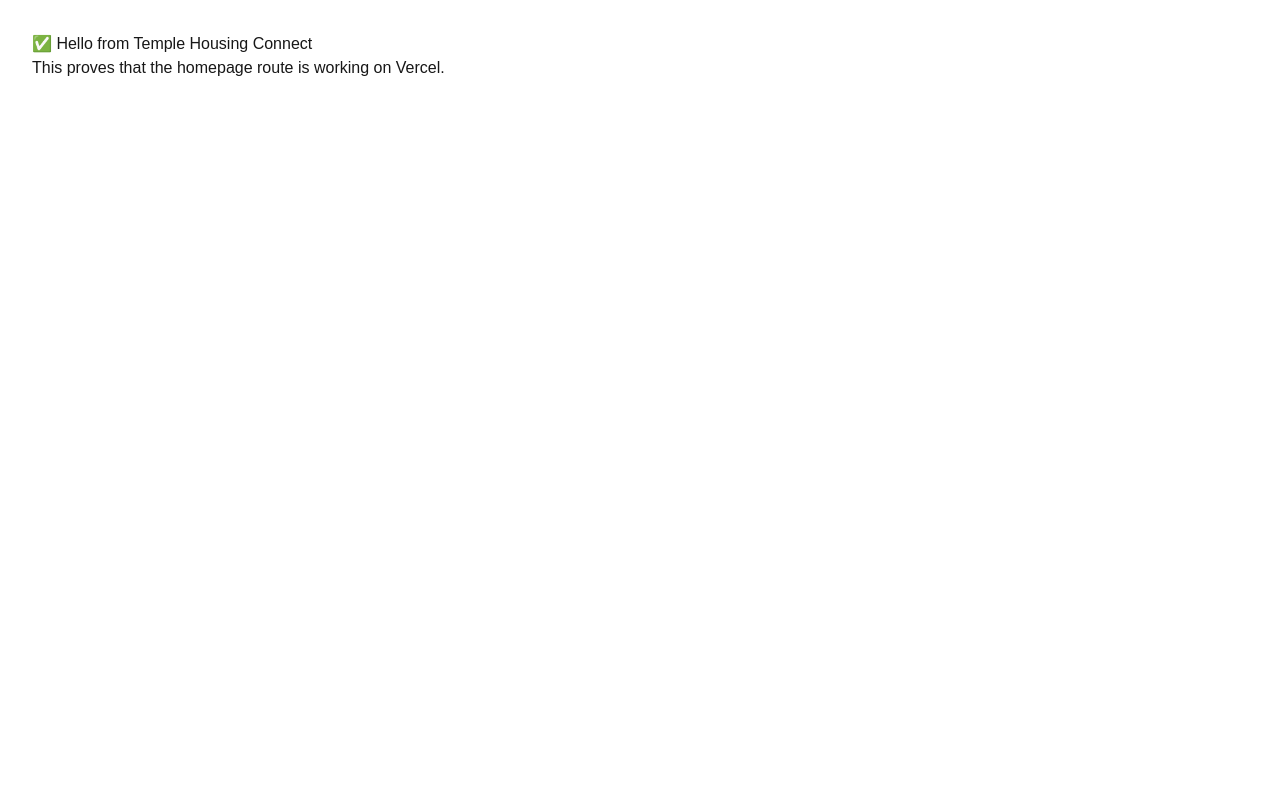
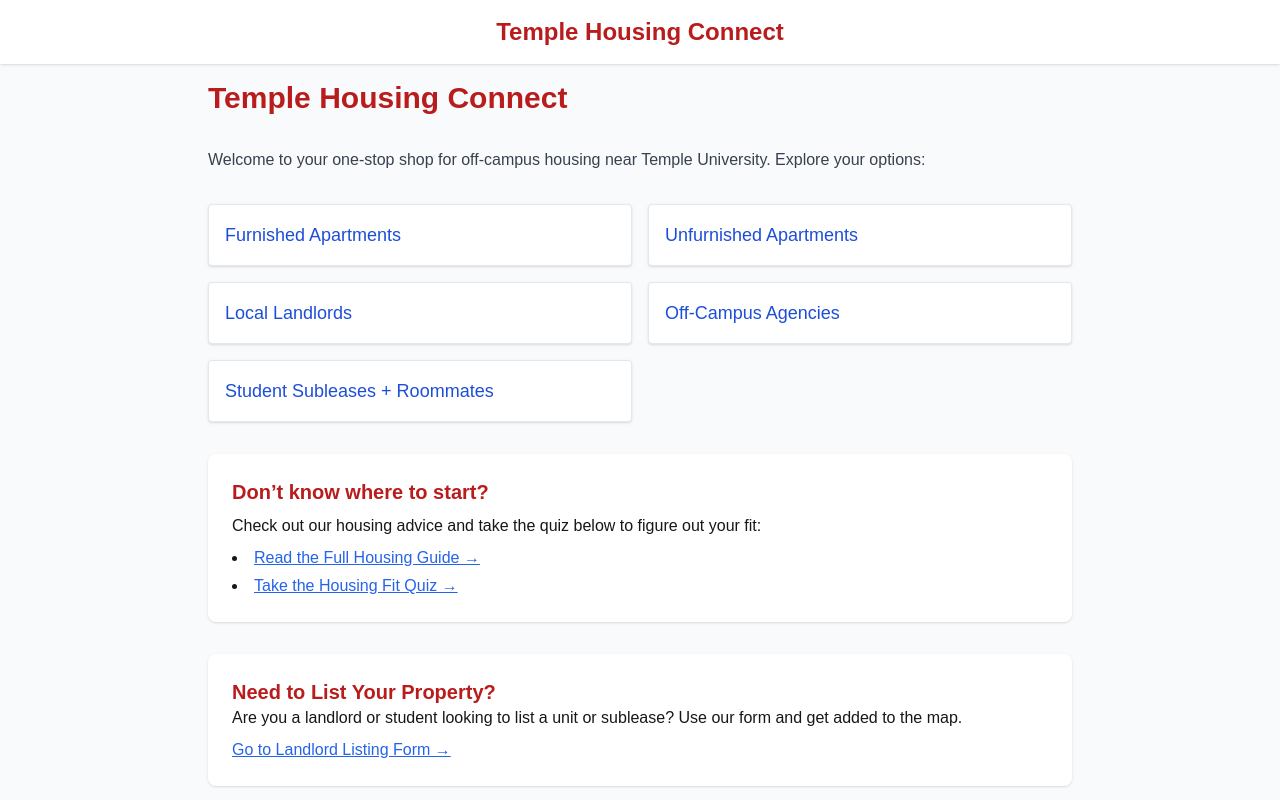
Before and after one commit to JTTrump/temple-housing-connect, a Next.js app: page / in a window 1280 px wide. Shown: the top 800 px of the page. Built offline with nearby package versions, Linux system fonts and the light colour scheme.

Commit message:
Fix: cleaned homepage and corrected import

```diff
--- a/pages/index.jsx
+++ b/pages/index.jsx
@@ -1,8 +1,78 @@
+import DashboardLayout from "../components/DashboardLayout";
+import { Card, CardContent } from "../components/ui/card";
+import Link from "next/link";
+
 export default function HomePage() {
   return (
-    <div style={{ padding: "2rem", fontFamily: "Arial" }}>
-      <h1>✅ Hello from Temple Housing Connect</h1>
-      <p>This proves that the homepage route is working on Vercel.</p>
-    </div>
+    <DashboardLayout>
+      <div className="space-y-8">
+        <h1 className="text-3xl font-bold text-red-700">Temple Housing Connect</h1>
+        <p className="text-gray-700">
+          Welcome to your one-stop shop for off-campus housing near Temple University. Explore your
+          options:
+        </p>
+
+        <div className="grid grid-cols-1 sm:grid-cols-2 gap-4">
+          <SectionLink href="/furnished" label="Furnished Apartments" />
+          <SectionLink href="/unfurnished" label="Unfurnished Apartments" />
+          <SectionLink href="/landlords" label="Local Landlords" />
+          <SectionLink href="/agencies" label="Off-Campus Agencies" />
+          <SectionLink href="/student" label="Student Subleases + Roommates" />
+        </div>
+
+        <Card className="mt-8">
+          <CardContent className="space-y-2">
+            <h2 className="text-xl font-semibold text-red-700">Don’t know where to start?</h2>
+            <p>Check out our housing advice and take the quiz below to figure out your fit:</p>
+            <ul className="list-disc list-inside space-y-1">
+              <li>
+                <Link href="/housing-guide" className="text-blue-600 underline">
+                  Read the Full Housing Guide →
+                </Link>
+              </li>
+              <li>
+                <Link href="/housing-quiz" className="text-blue-600 underline">
+                  Take the Housing Fit Quiz →
+                </Link>
+              </li>
+            </ul>
+          </CardContent>
+        </Card>
+
+        <Card className="mt-8">
+          <CardContent>
+            <h2 className="text-xl font-semibold text-red-700">Need to List Your Property?</h2>
+            <p>
+              Are you a landlord or student looking to list a unit or sublease? Use our form and get
+              added to the map.
+            </p>
+            <Link href="/landlords" className="text-blue-600 underline block mt-2">
+              Go to Landlord Listing Form →
+            </Link>
+          </CardContent>
+        </Card>
+
+        <Card className="mt-8">
+          <CardContent>
+            <h2 className="text-xl font-semibold text-red-700">Want Help Choosing?</h2>
+            <p>Our housing dashboard is designed to make your search easier.</p>
+            <Link href="/student" className="text-blue-600 underline block mt-2">
+              View Subleases + Roommate Exchange →
+            </Link>
+          </CardContent>
+        </Card>
+      </div>
+    </DashboardLayout>
   );
 }
+
+function SectionLink({ href, label }) {
+  return (
+    <Link
+      href={href}
+      className="block p-4 bg-white rounded shadow hover:bg-gray-50 border text-lg text-blue-700 font-medium"
+    >
+      {label}
+    </Link>
+  );
+}
```
